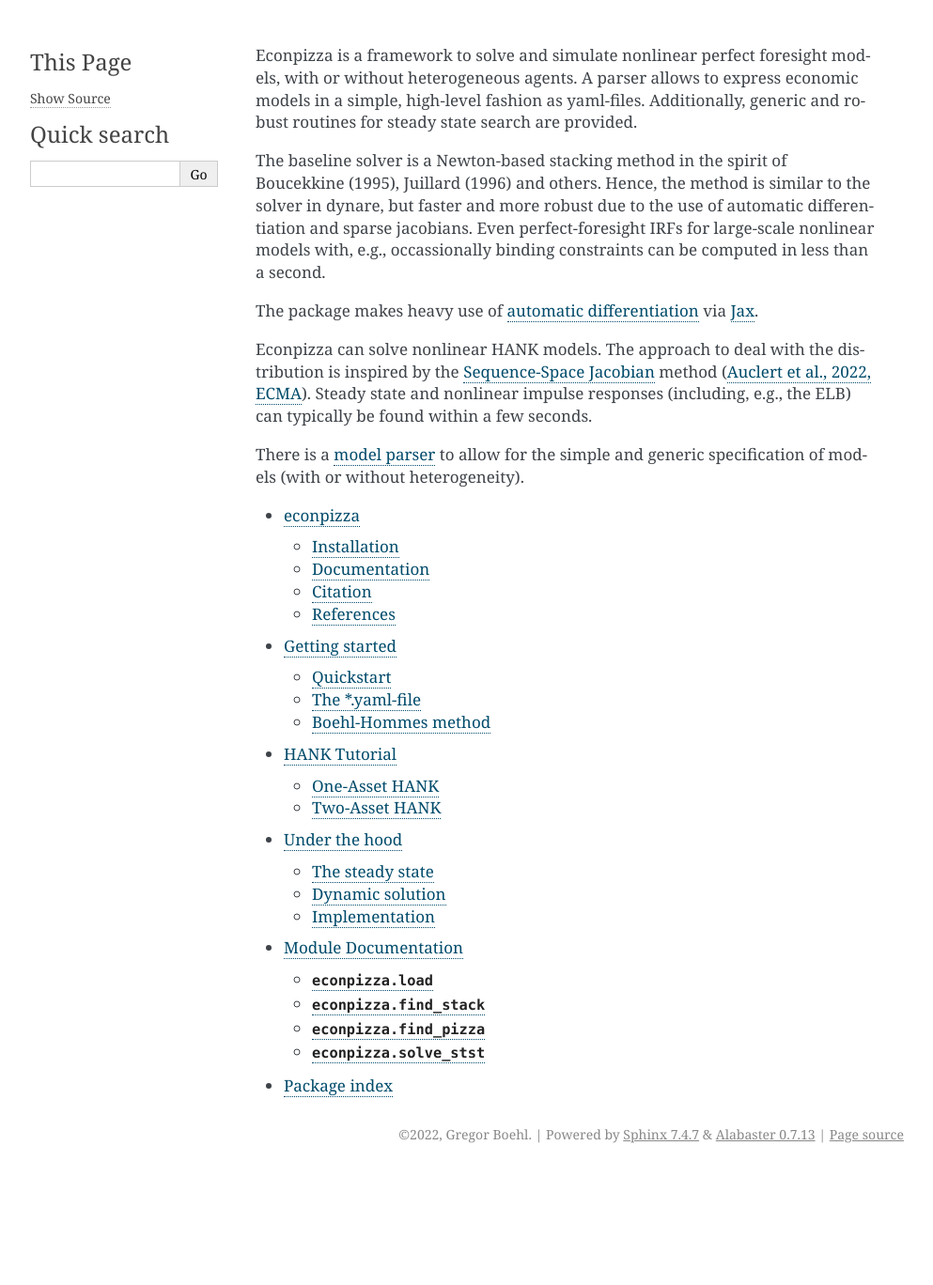
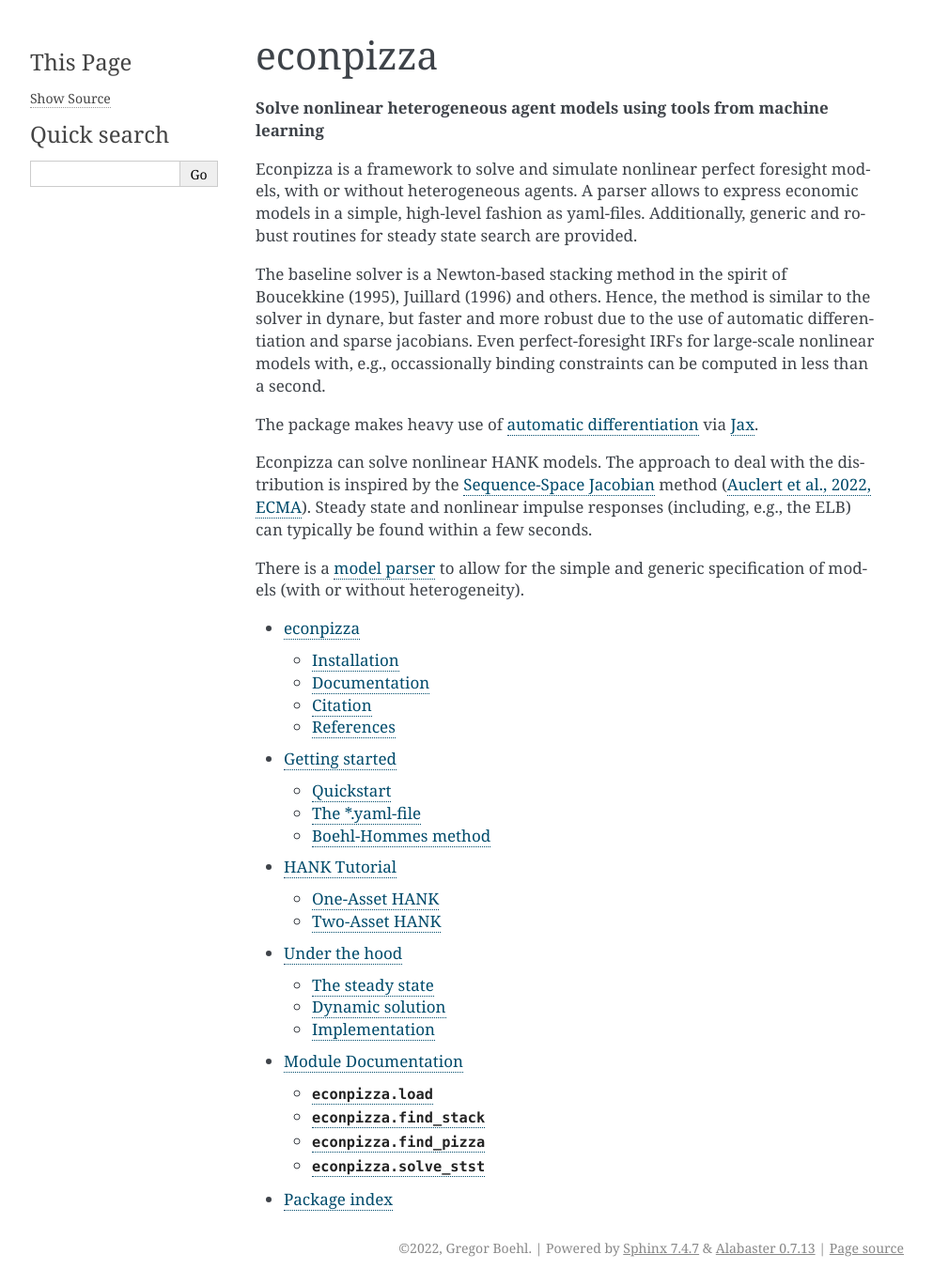
Before and after one commit to gboehl/econpizza, a Sphinx documentation site: the page built from docs/index.rst, in a window 1280 px wide. Shown: the whole page at 94% size, without its empty margins (148-1141 px from the left). Built offline with Sphinx 7.4.7, drawn with Linux system fonts in a browser that asks for light colours; before the commit the page ends 1247 px from its top, so only the background shows below that.

Commit message:
improve docs

```diff
--- a/README.rst
+++ b/README.rst
@@ -1,6 +1,5 @@
-#########
 econpizza
-#########
+=========
 
 **Solve nonlinear heterogeneous agent models using tools from machine learning**
 
--- a/docs/index.rst
+++ b/docs/index.rst
@@ -1,3 +1,7 @@
+econpizza
+=========
+
+**Solve nonlinear heterogeneous agent models using tools from machine learning**
 
 Econpizza is a framework to solve and simulate nonlinear perfect foresight models, with or without heterogeneous agents.
 A parser allows to express economic models in a simple, high-level fashion as yaml-files.
```
